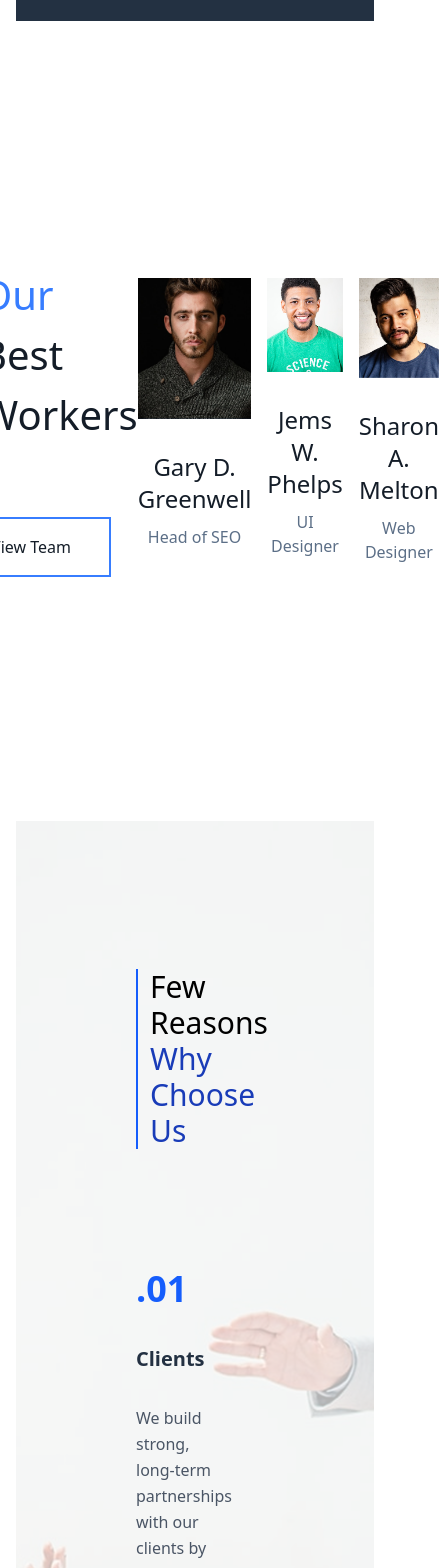
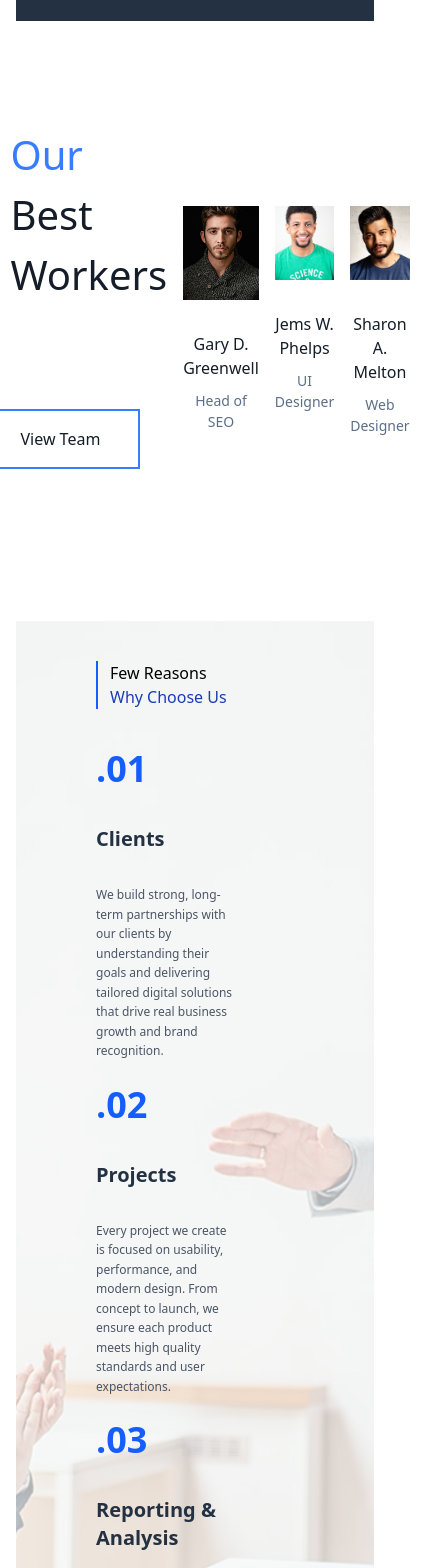
Before and after one commit to DmytroK-goit/webtech, a Next.js app: page / in a window 390 px wide. Shown: the part 2240-3808 px from the top of the page, 439 px wide, since content can reach past the window. Built offline with nearby package versions, Linux system fonts and the light colour scheme.

Commit message:
add style phone and tablet in two section

```diff
--- a/src/components/reasons.jsx
+++ b/src/components/reasons.jsx
@@ -3,17 +3,17 @@ export default function Reasons() {
   return (
     <section
       id="why_us"
-      className={`${s.reasons_section} w-full h-310 pt-37 pl-30`}
+      className={`${s.reasons_section} w-full h-310 md:h-350 lg:h-310 pt-10 pl-20 lgd:pt-37 lg:pl-30`}
     >
-      <div className=" flex flex-col w-1/3 border-l-2 border-l-blue-600 pl-3 ">
-        <h2 className="text-3xl text-black">Few Reasons</h2>
-        <h2 className="text-3xl text-blue-800">Why Choose Us</h2>
+      <div className=" flex flex-col w-1/2 md:w-1/3 border-l-2 border-l-blue-600 pl-3 ">
+        <h2 className="md:text-3xl text-black">Few Reasons</h2>
+        <h2 className="md:text-3xl text-blue-800">Why Choose Us</h2>
       </div>
-      <div className="pt-30 flex flex-col gap-6 max-w-1/3">
+      <div className="pt-10 md:pt-30 flex flex-col gap-6 max-w-1/2 md:max-w-1/3">
         <div className="flex flex-col gap-5">
           <h3 className="text-4xl font-bold text-blue-600">.01</h3>
           <p className="text-xl font-semibold mt-4 text-[#233142]">Clients</p>
-          <p className="mt-3 text-gray-600 leading-relaxed">
+          <p className="mt-3 text-[12px] md:text-[16px] text-gray-600 leading-relaxed">
             We build strong, long-term partnerships with our clients by
             understanding their goals and delivering tailored digital solutions
             that drive real business growth and brand recognition.
@@ -22,7 +22,7 @@ export default function Reasons() {
         <div className="flex flex-col gap-5">
           <h3 className="text-4xl font-bold text-blue-600">.02</h3>
           <p className="text-xl font-semibold mt-4  text-[#233142]">Projects</p>
-          <p className="mt-3 text-gray-600 leading-relaxed">
+          <p className="mt-3 text-[12px] md:text-[16px] text-gray-600 leading-relaxed">
             Every project we create is focused on usability, performance, and
             modern design. From concept to launch, we ensure each product meets
             high quality standards and user expectations.
@@ -33,7 +33,7 @@ export default function Reasons() {
           <p className="text-xl font-semibold mt-4  text-[#233142]">
             Reporting & Analysis
           </p>
-          <p className="mt-3 text-gray-600 leading-relaxed">
+          <p className="mt-3 text-[12px] md:text-[16px] text-gray-600 leading-relaxed">
             We continuously analyze results and user behavior to optimize
             performance. Clear reporting and data-driven insights help improve
             strategies and maximize return on investment.
--- a/src/components/team.jsx
+++ b/src/components/team.jsx
@@ -53,9 +53,9 @@ export default function Team() {
   return (
     <section
       id="team"
-      className="bg-white h-200 flex items-center justify-center"
+      className="bg-white h-150 md:h-180 lg:h-200 flex items-center justify-center gap-4"
     >
-      <div className="flex flex-col w-75">
+      <div className="flex flex-col md:flex-col lg:items-center lg:justify-between gap-8 mb-12">
         <h2 className="text-[40px] max-w-47 text-[#141d28] border-l-2 border-blue-700 pl-7">
           <span className="text-[#377dff]">Our</span> Best Workers
         </h2>
@@ -103,10 +103,12 @@ export default function Team() {
               </div>
             </div>
 
-            <h3 className="text-center text-2xl text-[#141d28] pt-8">
+            <h3 className="text-center md:text-2xl text-[#141d28] pt-8">
               {member.name}
             </h3>
-            <p className="text-center text-[#5c6f87] pt-2.5">{member.role}</p>
+            <p className="text-center text-[14px] md:text-[16px] text-[#5c6f87] pt-2.5">
+              {member.role}
+            </p>
           </li>
         ))}
       </ul>
```
